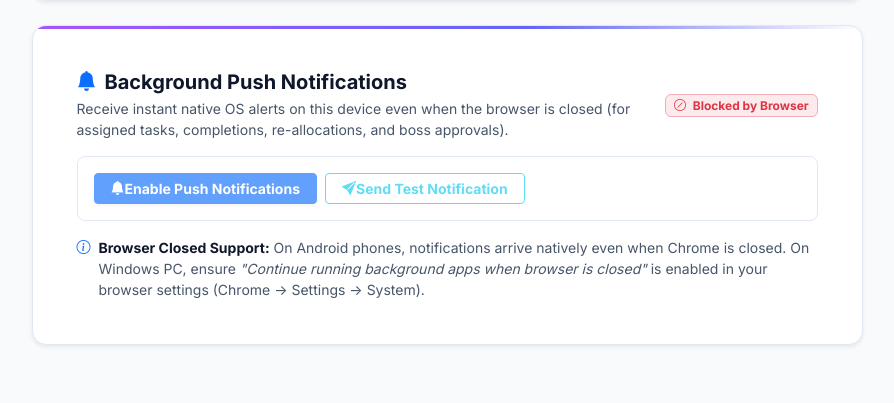
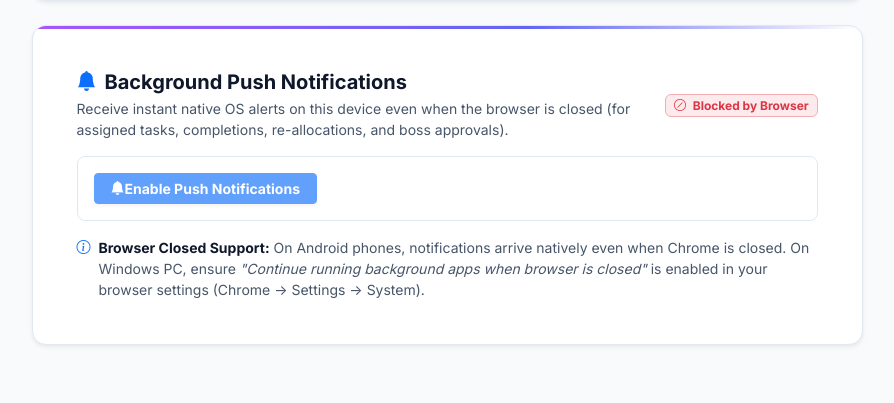
Before and after one commit to nayanjain123-create/Gemini_updates, a Django app: page /profile/ in a window 1280 px wide. Shown: the part 739-1142 px from the top of the page, without its empty margins (193-1087 px from the left). Run offline with Django 5.2, Linux system fonts and the light colour scheme; the visitor is signed in with stand-in values (Sample User, id 1); data comes from the database, SQL or seed files in the repository; data that the repository does not hold is empty.

Commit message:
Remove test push notification button and endpoint

```diff
--- a/accounts/urls.py
+++ b/accounts/urls.py
@@ -43,5 +43,4 @@ urlpatterns = [
     path('push/vapid-key/', views.push_vapid_key_view, name='push_vapid_key'),
     path('push/subscribe/', views.push_subscribe_view, name='push_subscribe'),
     path('push/unsubscribe/', views.push_unsubscribe_view, name='push_unsubscribe'),
-    path('push/test/', views.push_test_view, name='push_test'),
 ]
--- a/accounts/views.py
+++ b/accounts/views.py
@@ -394,19 +394,3 @@ def push_unsubscribe_view(request):
     if endpoint:
         PushSubscription.objects.filter(endpoint=endpoint, user=request.user).delete()
     return JsonResponse({'status': 'ok'})
-
-@login_required
-def push_test_view(request):
-    """Trigger a test push notification to user's registered devices."""
-    if request.method != 'POST':
-        return JsonResponse({'error': 'POST required'}, status=405)
-
-    from .webpush_utils import send_push_notification_to_user
-    send_push_notification_to_user(
-        user=request.user,
-        title="🔔 Test Notification from Gemini Insights",
-        body="Background Web Push notifications are working properly on this device!",
-        url="/accounts/profile/",
-        tag="gemini-test-push"
-    )
-    return JsonResponse({'status': 'ok', 'message': 'Test push notification dispatched'})
--- a/templates/accounts/profile.html
+++ b/templates/accounts/profile.html
@@ -159,9 +159,6 @@
               <button type="button" id="btnEnablePush" class="btn btn-primary btn-sm fw-bold px-3 py-1.5 shadow-sm d-inline-flex align-items-center gap-1.5" onclick="handleEnablePush()">
                 <i class="bi bi-bell-fill"></i> Enable Push Notifications
               </button>
-              <button type="button" id="btnTestPush" class="btn btn-outline-info btn-sm fw-bold px-3 py-1.5 d-inline-flex align-items-center gap-1.5" onclick="handleTestPush()">
-                <i class="bi bi-send-fill"></i> Send Test Notification
-              </button>
               <button type="button" id="btnDisablePush" class="btn btn-outline-secondary btn-sm px-3 py-1.5 d-none align-items-center gap-1.5" onclick="handleDisablePush()">
                 <i class="bi bi-bell-slash"></i> Disable on this Device
               </button>
@@ -186,20 +183,17 @@
   async function updatePushStatusUI() {
     const badgeContainer = document.getElementById('pushStatusBadge');
     const btnEnable = document.getElementById('btnEnablePush');
-    const btnTest = document.getElementById('btnTestPush');
     const btnDisable = document.getElementById('btnDisablePush');
 
     if (!('serviceWorker' in navigator) || !('PushManager' in window)) {
       badgeContainer.innerHTML = '<span class="badge bg-danger bg-opacity-10 text-danger border border-danger-subtle"><i class="bi bi-x-circle me-1"></i> Not Supported in this browser</span>';
       btnEnable.disabled = true;
-      btnTest.disabled = true;
       return;
     }
 
     if (Notification.permission === 'denied') {
       badgeContainer.innerHTML = '<span class="badge bg-danger bg-opacity-10 text-danger border border-danger-subtle"><i class="bi bi-slash-circle me-1"></i> Blocked by Browser</span>';
       btnEnable.disabled = true;
-      btnTest.disabled = true;
       return;
     }
 
@@ -212,13 +206,11 @@
         btnEnable.classList.add('d-none');
         btnDisable.classList.remove('d-none');
         btnDisable.classList.add('d-inline-flex');
-        btnTest.disabled = false;
       } else {
         badgeContainer.innerHTML = '<span class="badge bg-warning bg-opacity-10 text-warning border border-warning-subtle"><i class="bi bi-exclamation-triangle-fill me-1"></i> Permission Needed</span>';
         btnEnable.classList.remove('d-none');
         btnDisable.classList.add('d-none');
         btnDisable.classList.remove('d-inline-flex');
-        btnTest.disabled = true;
       }
     } catch (e) {
       badgeContainer.innerHTML = '<span class="badge bg-secondary bg-opacity-10 text-secondary border border-secondary-subtle">Ready to Enable</span>';
@@ -245,7 +237,7 @@
       const success = await window.geminiSubscribeWebPush();
       if (success) {
         msg.className = 'small mt-2 text-success';
-        msg.innerHTML = '<i class="bi bi-check-circle me-1"></i> Device registered! You can now send a test notification.';
+        msg.innerHTML = '<i class="bi bi-check-circle me-1"></i> Device registered! Background push notifications are active.';
       } else {
         msg.className = 'small mt-2 text-danger';
         msg.innerHTML = '<i class="bi bi-exclamation-circle me-1"></i> Could not register push endpoint with server.';
@@ -267,50 +259,6 @@
     }
   }
 
-  async function handleTestPush() {
-    const msg = document.getElementById('pushFeedbackMsg');
-    msg.style.display = 'block';
-    msg.className = 'small mt-2 text-info';
-    msg.innerHTML = '<span class="spinner-border spinner-border-sm me-1"></span> Sending test notification...';
-
-    function getCookie(name) {
-      let cookieValue = '{{ csrf_token }}';
-      if (document.cookie && document.cookie !== '') {
-        const cookies = document.cookie.split(';');
-        for (let i = 0; i < cookies.length; i++) {
-          const cookie = cookies[i].trim();
-          if (cookie.substring(0, 10) === 'csrftoken=') {
-            cookieValue = decodeURIComponent(cookie.substring(10));
-            break;
-          }
-        }
-      }
-      return cookieValue;
-    }
-
-    try {
-      const res = await fetch('/accounts/push/test/', {
-        method: 'POST',
-        headers: {
-          'Content-Type': 'application/json',
-          'X-CSRFToken': getCookie('csrftoken'),
-          'X-Requested-With': 'XMLHttpRequest'
-        }
-      });
-      const data = await res.json();
-      if (res.ok) {
-        msg.className = 'small mt-2 text-success';
-        msg.innerHTML = '<i class="bi bi-check-circle-fill me-1"></i> Test notification sent! Check your system notification center or screen.';
-      } else {
-        msg.className = 'small mt-2 text-danger';
-        msg.innerHTML = '<i class="bi bi-x-circle me-1"></i> Failed to send test push: ' + (data.error || 'Server error');
-      }
-    } catch (e) {
-      msg.className = 'small mt-2 text-danger';
-      msg.innerHTML = '<i class="bi bi-x-circle me-1"></i> Network error sending test push.';
-    }
-  }
-
   window.onWebPushSubscribed = function() {
     updatePushStatusUI();
   };
```
